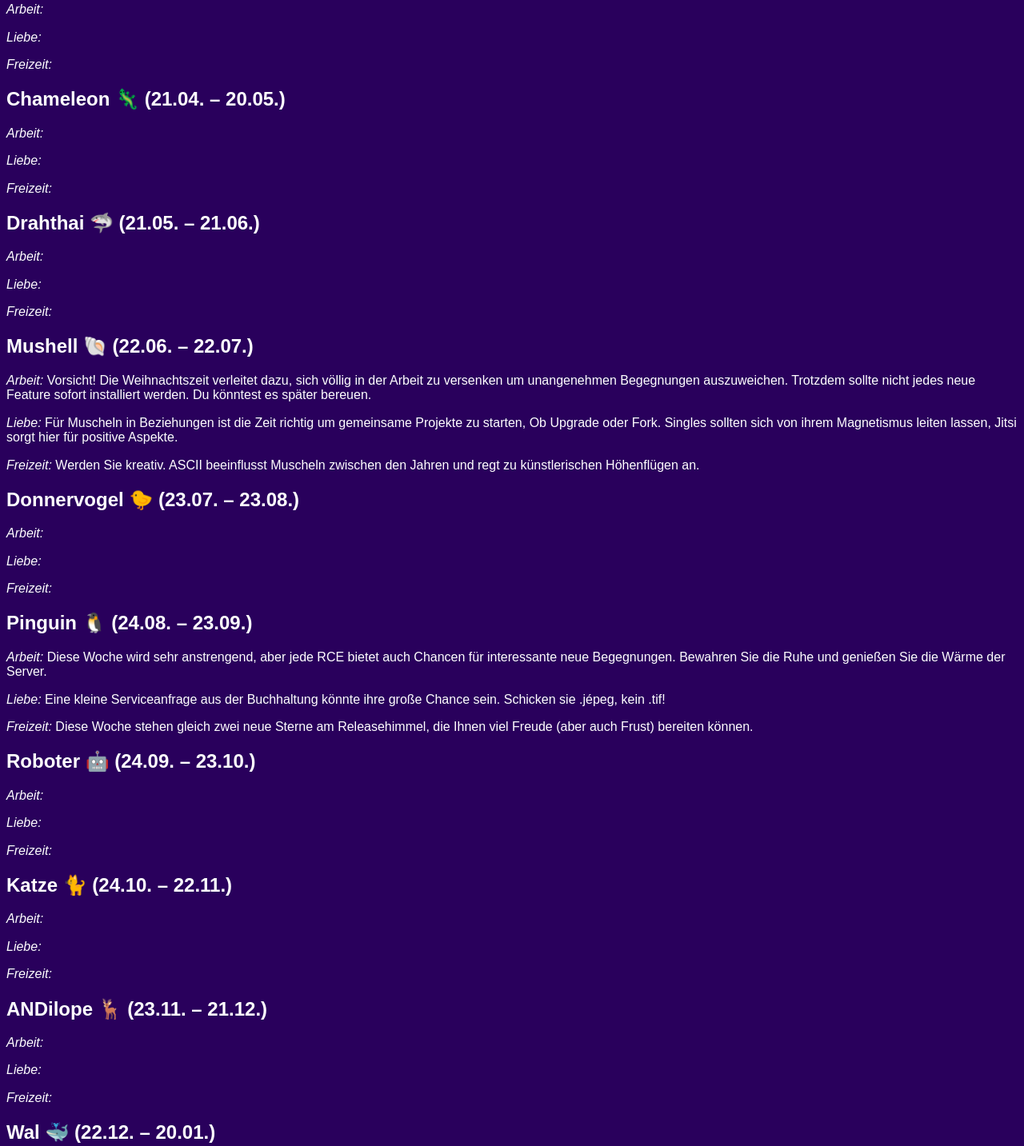
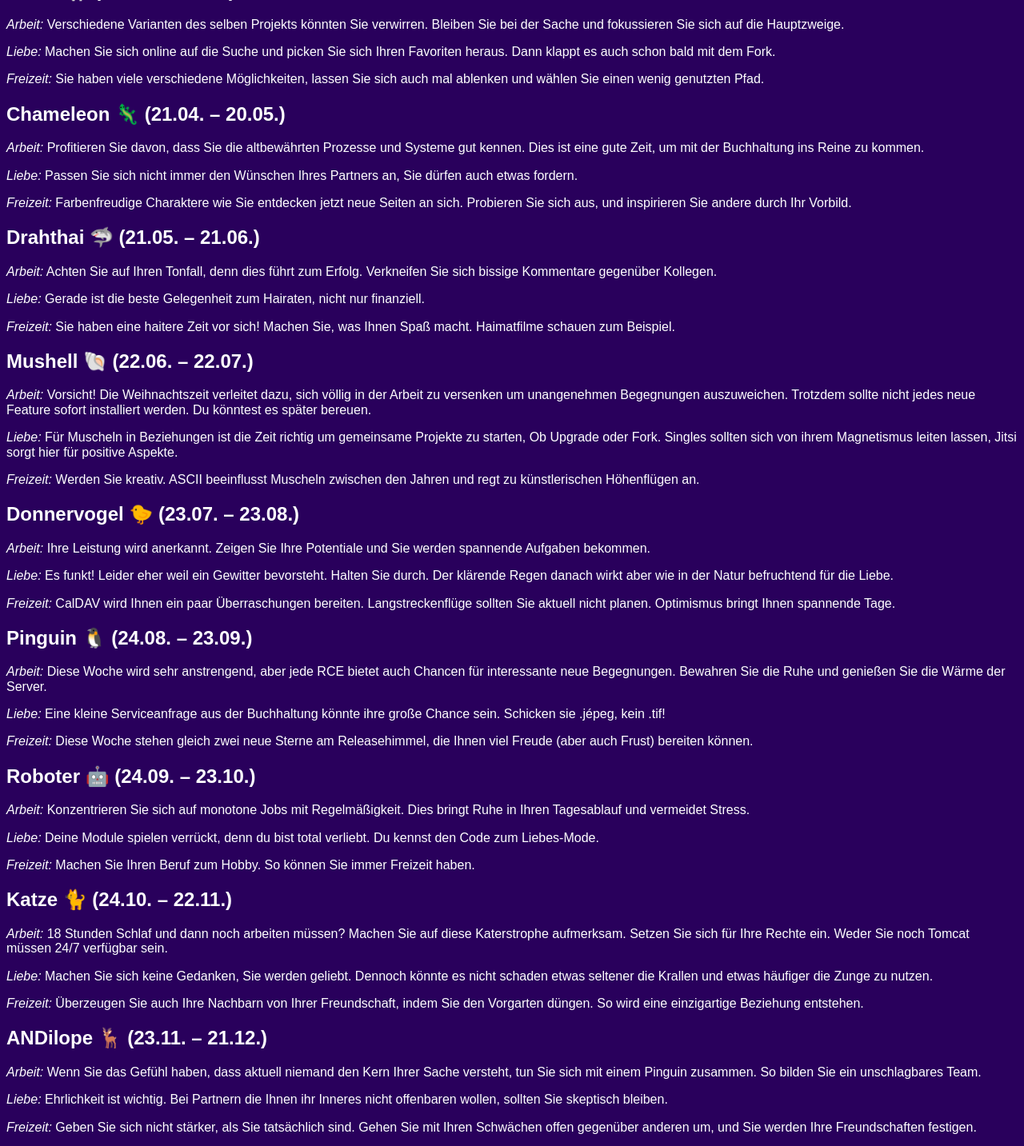
Before and after one commit to doktorcyberteam/cyberkreiszeichen_web, a website built with Parcel: page index.html in a window 1280 px wide. Shown: the part 1164-2597 px from the top of the page at 80% size. Built offline with nearby package versions, Linux system fonts and the light colour scheme.

Commit message:
fehlende horoskope hinzugefügt

```diff
--- a/index.html
+++ b/index.html
@@ -29,10 +29,13 @@
   <img align="center" src="img/cyberkreis.jpg" class="head-img" id="bg">
   <h2>Datenkrake 🐙 (21.01. – 19.02.)</h2>
       <p><i>Arbeit:</i>
+        Auch wenn du absolut sicher bist, dass du alles weißt, bleibe wissbegierig. Du kannst noch viel lernen. Besonders über, äh... von deinen Kollegen.
       </p>
       <p><i>Liebe:</i>
+        Auch wenn es etwas aufwendig scheint mit den vielen Armen, lassen Sie sich von Ihrem Partner ruhig mal einwickeln. Ein fesselnder Beziehungspartner ist genau richtig um eine Krake zu binden.
       </p>
       <p><i>Freizeit:</i>
+        Auch in der Freizeit lohnt es sich an die Zukunft zu denken. Mit DEN Tentakeln könnte sich dein Schauspielhobby in Japan richtig auszahlen.
       </p>
 
   <h2>Schlange 🐍 (20.02. – 20.03)</h2>
@@ -49,28 +52,37 @@
 
   <h2>Gabel 🍴 (21.03. – 20.04.)</h2>
       <p><i>Arbeit:</i>
+        Verschiedene Varianten des selben Projekts könnten Sie verwirren. Bleiben Sie bei der Sache und fokussieren Sie sich auf die Hauptzweige.
       </p>
       <p><i>Liebe:</i>
+        Machen Sie sich online auf die Suche und picken Sie sich Ihren Favoriten heraus. Dann klappt es auch schon bald mit dem Fork.
       </p>
       <p><i>Freizeit:</i>
+        Sie haben viele verschiedene Möglichkeiten, lassen Sie sich auch mal ablenken und wählen Sie einen wenig genutzten Pfad.
       </p>
 
 
   <h2>Chameleon 🦎 (21.04. – 20.05.)</h2>
       <p><i>Arbeit:</i>
+        Profitieren Sie davon, dass Sie die altbewährten Prozesse und Systeme gut kennen. Dies ist eine gute Zeit, um mit der Buchhaltung ins Reine zu kommen.
       </p>
       <p><i>Liebe:</i>
+        Passen Sie sich nicht immer den Wünschen Ihres Partners an, Sie dürfen auch etwas fordern.
       </p>
       <p><i>Freizeit:</i>
+        Farbenfreudige Charaktere wie Sie entdecken jetzt neue Seiten an sich. Probieren Sie sich aus, und inspirieren Sie andere durch Ihr Vorbild.
       </p>
 
 
   <h2>Drahthai 🦈 (21.05. – 21.06.)</h2>
       <p><i>Arbeit:</i>
+        Achten Sie auf Ihren Tonfall, denn dies führt zum Erfolg. Verkneifen Sie sich bissige Kommentare gegenüber Kollegen.
       </p>
       <p><i>Liebe:</i>
+        Gerade ist die beste Gelegenheit zum Hairaten, nicht nur finanziell.
       </p>
       <p><i>Freizeit:</i>
+        Sie haben eine haitere Zeit vor sich! Machen Sie, was Ihnen Spaß macht. Haimatfilme schauen zum Beispiel.
       </p>
 
 
@@ -88,10 +100,13 @@
 
   <h2>Donnervogel 🐤 (23.07. – 23.08.)</h2>
       <p><i>Arbeit:</i>
+        Ihre Leistung wird anerkannt. Zeigen Sie Ihre Potentiale und Sie werden spannende Aufgaben bekommen.
       </p>
       <p><i>Liebe:</i>
+        Es funkt! Leider eher weil ein Gewitter bevorsteht. Halten Sie durch. Der klärende Regen danach wirkt aber wie in der Natur befruchtend für die Liebe.
       </p>
       <p><i>Freizeit:</i>
+        CalDAV wird Ihnen ein paar Überraschungen bereiten. Langstreckenflüge sollten Sie aktuell nicht planen. Optimismus bringt Ihnen spannende Tage.
       </p>
 
 
@@ -109,28 +124,37 @@
 
   <h2>Roboter 🤖 (24.09. – 23.10.)</h2>
       <p><i>Arbeit:</i>
+        Konzentrieren Sie sich auf monotone Jobs mit Regelmäßigkeit. Dies bringt Ruhe in Ihren Tagesablauf und vermeidet Stress.
       </p>
       <p><i>Liebe:</i>
+        Deine Module spielen verrückt, denn du bist total verliebt. Du kennst den Code zum Liebes-Mode.
       </p>
       <p><i>Freizeit:</i>
+        Machen Sie Ihren Beruf zum Hobby. So können Sie immer Freizeit haben.
       </p>
 
 
   <h2>Katze 🐈 (24.10. – 22.11.)</h2>
       <p><i>Arbeit:</i>
+        18 Stunden Schlaf und dann noch arbeiten müssen? Machen Sie auf diese Katerstrophe aufmerksam. Setzen Sie sich für Ihre Rechte ein. Weder Sie noch Tomcat müssen 24/7 verfügbar sein.
       </p>
       <p><i>Liebe:</i>
+        Machen Sie sich keine Gedanken, Sie werden geliebt. Dennoch könnte es nicht schaden etwas seltener die Krallen und etwas häufiger die Zunge zu nutzen.
       </p>
       <p><i>Freizeit:</i>
+        Überzeugen Sie auch Ihre Nachbarn von Ihrer Freundschaft, indem Sie den Vorgarten düngen. So wird eine einzigartige Beziehung entstehen.
       </p>
 
 
   <h2>ANDilope 🦌 (23.11. – 21.12.)</h2>
       <p><i>Arbeit:</i>
+        Wenn Sie das Gefühl haben, dass aktuell niemand den Kern Ihrer Sache versteht, tun Sie sich mit einem Pinguin zusammen. So bilden Sie ein unschlagbares Team.
       </p>
       <p><i>Liebe:</i>
+        Ehrlichkeit ist wichtig. Bei Partnern die Ihnen ihr Inneres nicht offenbaren wollen, sollten Sie skeptisch bleiben.
       </p>
       <p><i>Freizeit:</i>
+        Geben Sie sich nicht stärker, als Sie tatsächlich sind. Gehen Sie mit Ihren Schwächen offen gegenüber anderen um, und Sie werden Ihre Freundschaften festigen.
       </p>
 
 
```
